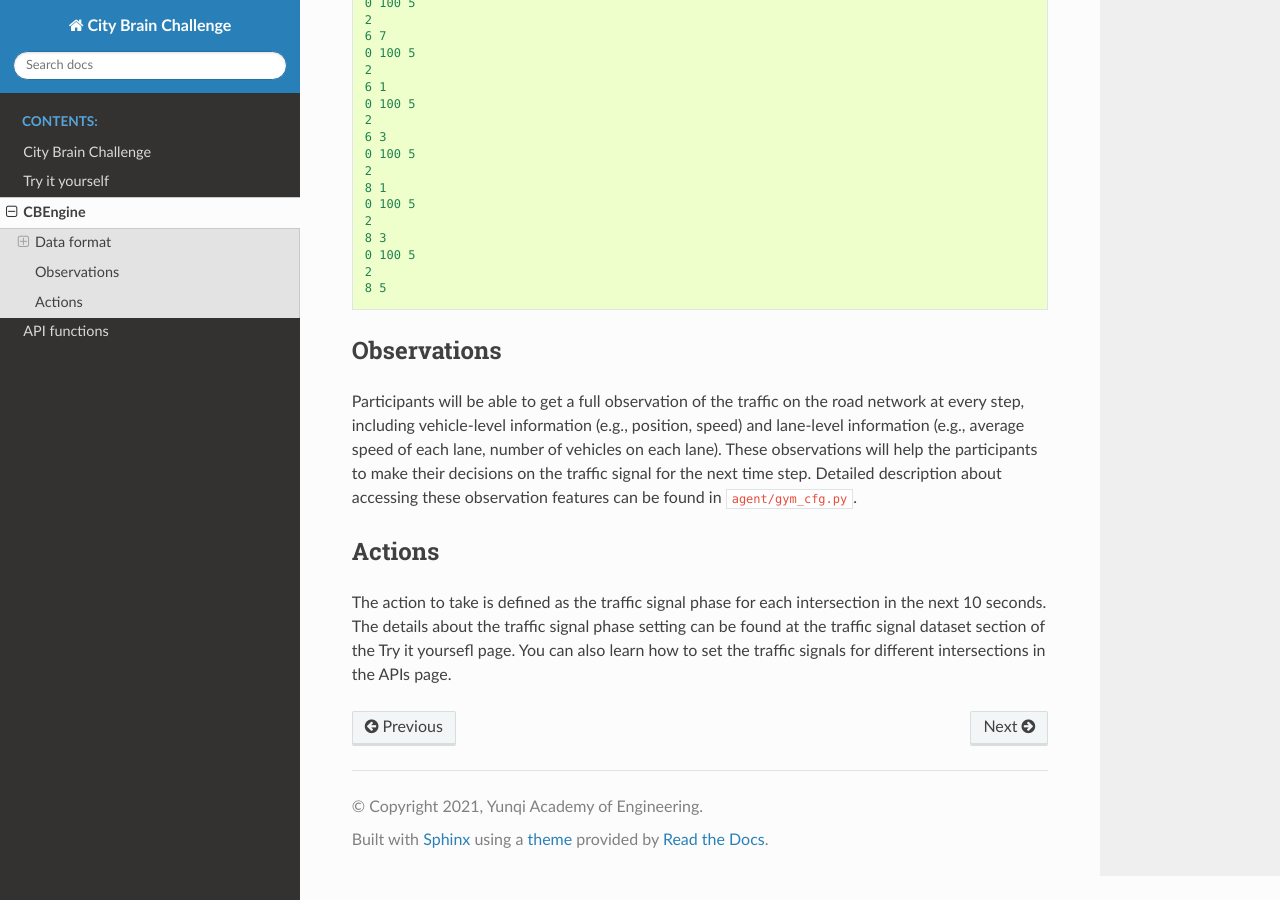
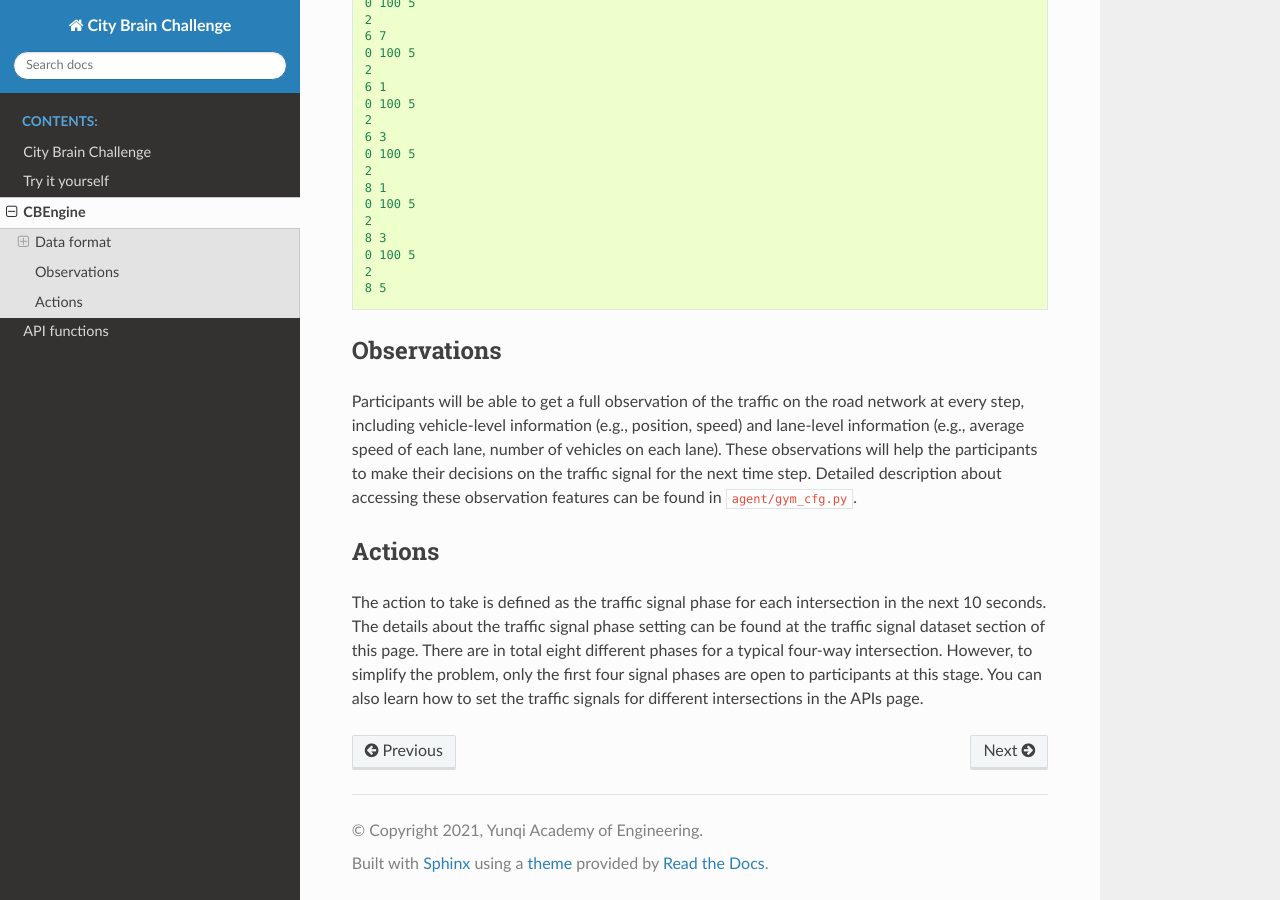
Before and after one commit to CityBrainChallenge/KDDCup2021-CityBrainChallenge, a Sphinx documentation site: the page built from docs/cbengine.rst, in a window 1280 px wide and 900 px high, scrolled down 4685 px. Built offline with Sphinx 7.4.7 and the Read the Docs theme 2.0.0, drawn with Linux system fonts in a browser that asks for light colours.

Commit message:
Update cbengine.rst

```diff
--- a/docs/cbengine.rst
+++ b/docs/cbengine.rst
@@ -242,4 +242,4 @@ Participants will be able to get a full observation of the traffic on the road n
 Actions
 **********************
 
-The action to take is defined as the traffic signal phase for each intersection in the next 10 seconds. The details about the traffic signal phase setting can be found at the traffic signal dataset section of the Try it yoursefl page. You can also learn how to set the traffic signals for different intersections in the APIs page.
+The action to take is defined as the traffic signal phase for each intersection in the next 10 seconds. The details about the traffic signal phase setting can be found at the traffic signal dataset section of this page. There are in total eight different phases for a typical four-way intersection. However, to simplify the problem, only the first four signal phases are open to participants at this stage. You can also learn how to set the traffic signals for different intersections in the APIs page.
```
